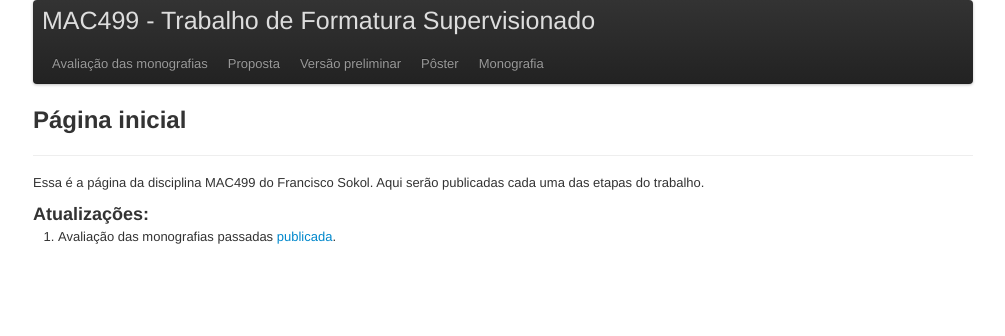
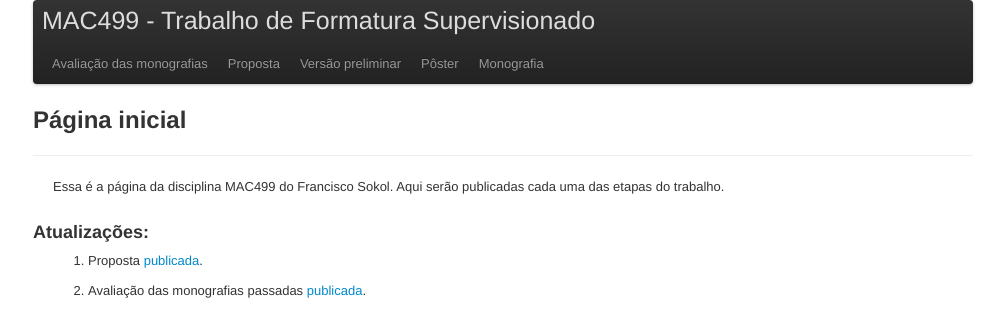
Before and after one commit to csokol/site-tcc, a plain HTML site: page index.html in a window 1280 px wide. Shown: the whole page, without its empty margins (137-1142 px from the left). Drawn offline with Linux system fonts and the light colour scheme.

Commit message:
pequenos ajustes

```diff
--- a/css/style.css
+++ b/css/style.css
@@ -1,14 +1,16 @@
-p.article {
+p {
     text-indent: 20px;
     text-align: justify;
     line-height: 25px;
     margin-bottom: 20px;
 }
 
+ol.spaced li {
+    line-height: 30px;
+    margin-left:30px;
+}
 ol.article li {
-    line-height: 30px;
     font-weight: bold;
-    margin-left:30px;
 }
 
 ol.article li span {
--- a/index.html
+++ b/index.html
@@ -35,7 +35,8 @@
             </p>
             <p>
                 <h3>Atualizações:</h3>
-                <ol>
+                <ol class="spaced">
+                    <li>Proposta <a href="entregas/proposta.html">publicada</a>.</li>
                     <li>Avaliação das monografias passadas <a href="entregas/avaliacoes.html">publicada</a>.</li>
                 </ol>
             </p>
```
Also changed, not shown: entregas/proposta.html (+1 -1 lines).
